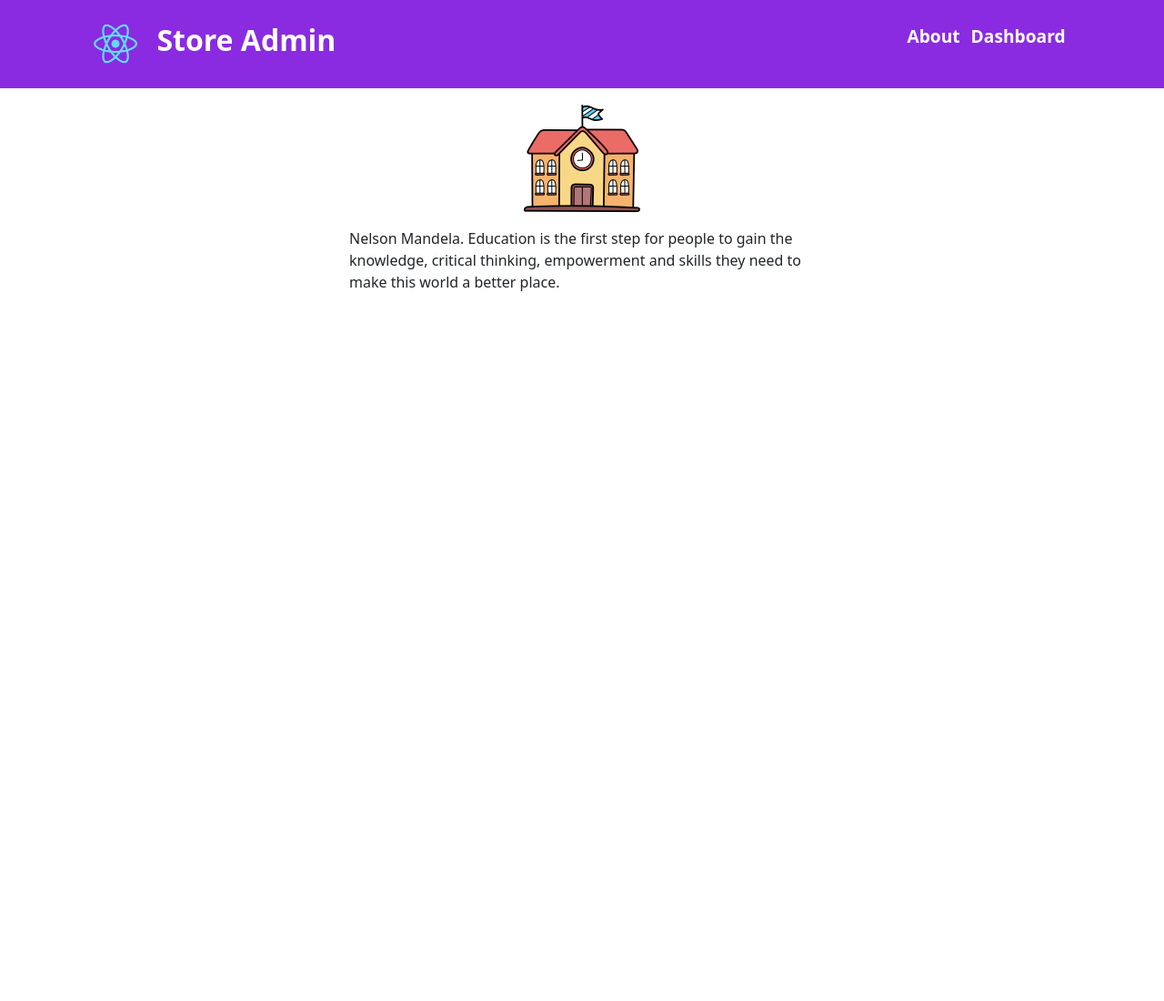
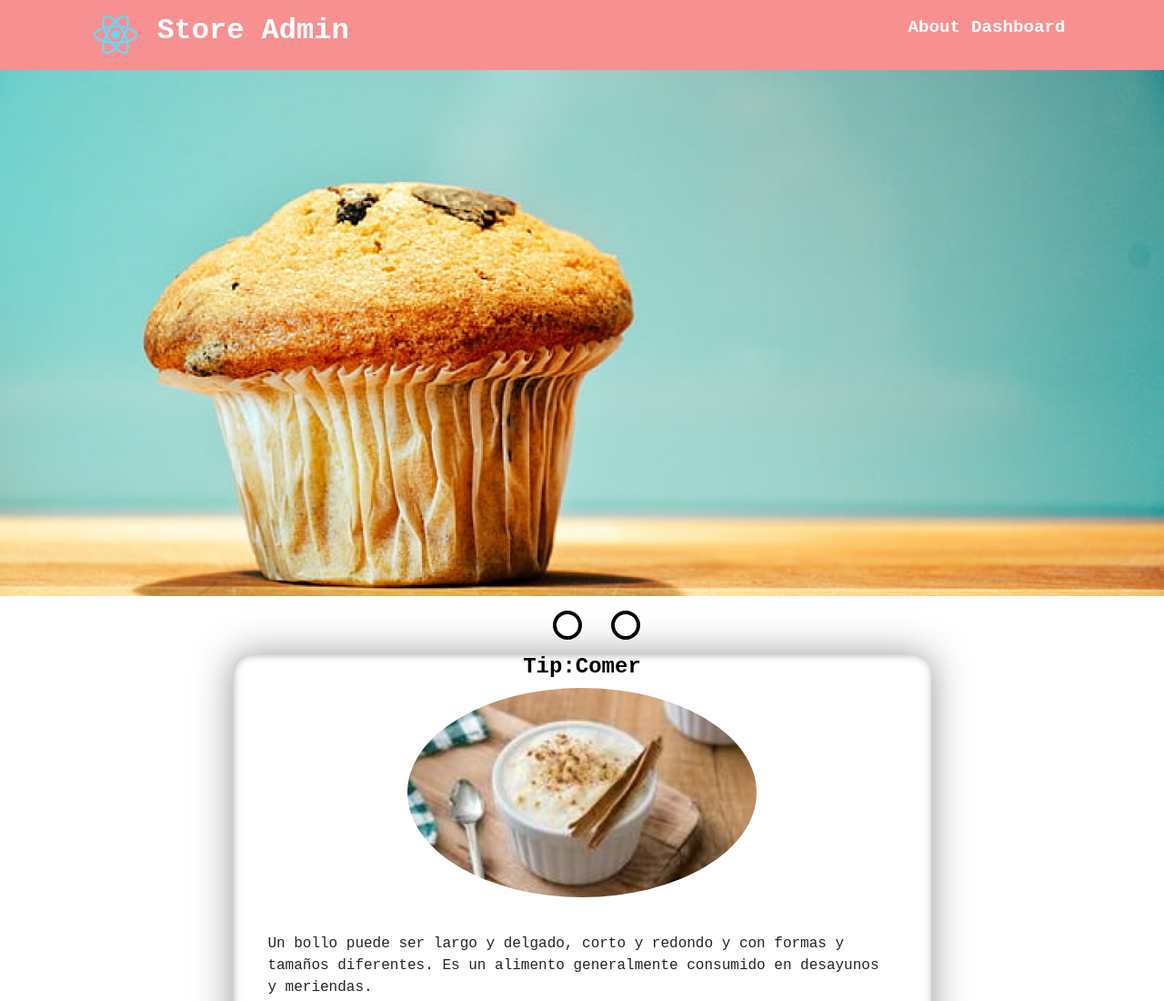
Before and after one commit to joshuaBVB007/StoreAdminWithReact, a React app: page / in a window 1280 px wide. Shown: the top 1100 px of the page at 91% size. Before the commit the page ends 800 px from the top, so only its background shows below. Built offline with nearby package versions, Linux system fonts and the light colour scheme; some packages are replaced by stand-ins of ours; no server answers; the database is empty.

Commit message:
about has a carousel made by us

```diff
--- a/src/About/About.css
+++ b/src/About/About.css
@@ -1,16 +1,84 @@
-h1{
-    color:green
-}
-.school{
-    display:block;
-    margin:1% auto;
-    width:50%;
-    width:10%;
-    height:10%;
+.principal{
+    width: 100%;
 }
 
-p{
-    display:block;
-    width:40%;
+/* DIV principal */
+.carousel{
+    /* 100% porque es el ancho total de la pantalla */
+    width: 100%;
+    overflow-x: hidden;
+}
+
+
+/* DIV que aloja las imagenes */
+.grande{
+    /* 200% porque tenemos imagenes que tienen ambas 100% de ancho */
+    width: 200%;
+    background-color:orange;
+    display:flex;
+    flex-flow: row nowrap;
+    justify-content: space-between;
+    align-items: center;
+    transition: all .5s ease;
+}
+
+.carousel .img{
+    /* 100% porque queremos dividir el ancho de la pantalla / 2 imagenes */
+    width: calc( 100% / 2 );
+}
+/* puntos es una unordered list */
+.carousel .puntos{
+    width: 50%;
     margin: auto;
+    display:flex;
+    flex-flow: row nowrap;
+    justify-content: center;
+    align-items: center;
 }
+
+.punto{
+    width: 2em;
+    height:2em;
+    background-color:white;
+    border: 4px solid black;
+    margin:1em;
+    list-style-type: none;
+    border-radius:50%;
+}
+
+.carousel .punto.activo{
+    background-color:rgb(238, 111, 128);
+}
+
+
+
+/* CARDS */
+.cards{
+    display:flex;
+    flex-flow: row wrap;
+    justify-content: center;
+    align-items: center;
+}
+
+#card{
+    width:60%;
+    background-color: rgba(255, 255, 255, 0.192);
+    border-radius: 20px;
+    box-shadow: 0px 1px 40px rgba(49, 48, 48, 0.507)
+    ,1px 1px 8px rgba(31, 29, 29, 0.342) inset;
+}
+
+
+#card h1{
+    text-align: center;
+    color: black;
+    font-weight: bold;
+    font-size:3vh;
+}
+
+#card img{
+    display: block;
+    width: 50%;
+    margin: 0 auto;
+    border-radius: 50%;
+}
--- a/src/About/About.js
+++ b/src/About/About.js
@@ -1,16 +1,46 @@
 import React from 'react';
 
-export class About extends React.Component {
-        render(){
-            return(
-                <div>
-                    <img className="school" src="/assets/school.png" alt="logo_school" />
-                    <p>
-                    Nelson Mandela. Education is the first step for people to gain the knowledge,
-                    critical thinking,
-                    empowerment and skills they need to make this world a better place.
-                    </p>
+export function About(){
+
+        function Change(position,anterior){
+            var grande=document.querySelector(".grande");
+            var punto=document.querySelectorAll(".punto");
+            let operacion= position * -50;
+            grande.style.transform=`translateX(${ operacion }%)`;
+            punto[position].classList.value="punto activo";
+            punto[anterior].classList.value="punto";
+        }
+
+        return(
+            <div className="principal">
+                <div className="carousel">
+                    <div className="grande">
+                        <img src="/bakery_background.png" alt="img" className="img"></img>
+                        <img src="/bakery_background.png" alt="img" className="img"></img>
+                    </div>
+                    <ul className="puntos">
+                        <li onClick={ () => {Change(0,1)} } className="punto"></li>
+                        <li onClick={ () => {Change(1,0)} } className="punto"></li>
+                    </ul>
                 </div>
-            )
-        }
+                <div className="cards">
+                        <div id="card">
+                                <h1>Tip:Comer</h1>
+                                <img src="/assets/postre7.jpeg" alt="img_card" className="img_card"></img>
+                                <p>Un bollo puede ser largo y delgado, corto y redondo y con formas y tamaños diferentes. Es un alimento generalmente consumido en desayunos y meriendas.</p>
+                        </div>
+                        <div id="card">
+                                <h1>Tip:Comer</h1>
+                                <img src="/assets/postre7.jpeg" alt="img_card" className="img_card"></img>
+                                <p>Un bollo puede ser largo y delgado, corto y redondo y con formas y tamaños diferentes. Es un alimento generalmente consumido en desayunos y meriendas.</p>
+                        </div>
+                        <div id="card">
+                                <h1>Tip:Comer</h1>
+                                <img src="/assets/postre7.jpeg" alt="img_card" className="img_card"></img>
+                                <p>Un bollo puede ser largo y delgado, corto y redondo y con formas y tamaños diferentes. Es un alimento generalmente consumido en desayunos y meriendas.</p>
+                        </div>
+                </div>
+            </div>
+        )
+
 }
--- a/src/FruitsFirebase/fruits.css
+++ b/src/FruitsFirebase/fruits.css
@@ -1,22 +1,24 @@
 .card{
-    float:left;
     width:20%;
     height:10%;
+    margin: 4% 4%;
     border: none;
-    margin-top:4%;
-    /* border: 1px solid black; */
 }
-
 .span_card{
     font-weight: bold;
+    text-align: center;
 }
-
 .card-title{
     text-align:center;
     font-size:2.0em;
     color: blueviolet;
 }
-
+.responsive_fruits{
+    display:flex;
+    flex-direction:row;
+    flex-wrap: wrap;
+    justify-content:center;
+}
 .card-img{
     display:block;
     margin: auto;
@@ -24,7 +26,6 @@
     width: 50%;
     height:120px;
 }
-
 .contenedor_frutas{
     width:80%;
     margin: auto;
--- a/src/FruitsFirebase/fruits.js
+++ b/src/FruitsFirebase/fruits.js
@@ -4,26 +4,25 @@ import { Searcher } from "../Searcher/Searcher"
 
 function ListaFrutas (){
 
-    const [data,setData]=useState('');
     const [Fruits,setFruits]=useState([]);
     const [tablafrutas,setTablafrutas]=useState([])
 
     function UpdateInterface(e){
-        setData(e);
         filterListProducts(e);
     }
+    function filterListProducts(terminoBusqueda){
+        var resultsFiltered=tablafrutas.filter((elemento)=> elemento.Nombre.toString().toLowerCase().includes(terminoBusqueda.toLowerCase()));
+        setFruits(resultsFiltered);
+    }
+    useEffect(()=>{
 
-    function filterListProducts(terminoBusqueda){
-        var resultsFiltered=tablafrutas.filter((elemento)=>{
-            if(elemento.Nombre.toString().toLowerCase().includes(terminoBusqueda.toLowerCase())){
-              return elemento;
-            }
-          });
-          setFruits(resultsFiltered);
-    }
+        let ToSaveOnLocalStorage={frutas:frutas};
 
-    useEffect(()=>{
-        setFruits(frutas)
+        localStorage.setItem("cod_frutas",JSON.stringify(ToSaveOnLocalStorage));
+        let retrieve=localStorage.getItem("cod_frutas");
+        let defFrutas=JSON.parse(retrieve).frutas;
+        console.log(defFrutas);
+        setFruits(defFrutas);
         setTablafrutas(frutas)
     },[])
 
@@ -32,7 +31,7 @@ function ListaFrutas (){
         <div className="contenedor_frutas">
                 <Searcher onJonathan={ UpdateInterface } />
                 {/* <h1>{ dato }</h1> */}
-                <ul>
+                <ul className="responsive_fruits">
                         { Fruits.map((item)=>(
                             <div className="card" key={item.Nombre}>
                                 <h1 className="card-title">{item.Nombre}</h1>
@@ -47,38 +46,6 @@ function ListaFrutas (){
     )
 }
 
-class Input extends React.Component {
-
-        constructor(props) {
-            super(props);
-            this.handleClick = this.handleClick.bind(this)
-            this.insert=this.insert.bind(this);
-            this.state = {temperature: ''};
-        }
-
-        insert(articulo,cantidad){
-            console.log(articulo,cantidad);
-        }
-        handleClick(e){
-            console.log(e.target.value);
-            this.setState({temperature: e.target.value});
-        }
-
-        render(){
-            const tempo=this.state.temperature;
-            return (
-                <div>
-                    <input
-                        placeholder="Cantidad?"
-                        value={ tempo }
-                        onChange={ this.handleClick }
-                    />
-                    <button onClick={ () => this.insert(this.props.nombre,parseInt(tempo) ) }>Update</button>
-                </div>
-            )
-        }
-}
-
 export function Frutas (props){
         return (
             <div>
--- a/src/Header/Header.css
+++ b/src/Header/Header.css
@@ -1,6 +1,6 @@
 .header{
     position: relative;
-    background-color: blueviolet;
+    background-color: rgba(247, 139, 139, 0.952);
 }
 /*Las 2 imagenes del costado derecho*/
 .img1{
@@ -11,7 +11,9 @@
 }
 /*Barra navegacion*/
 nav{
-    display: flex;align-items: center;padding: 20px 8%;
+    display: flex;align-items: center;padding: 10px 8%;
+    /* alineado horizontal de los componentes */
+    justify-content: center;
 }
 /*Enlaces de la barra de navegacion*/
 nav ul{
--- a/src/Header/Header.js
+++ b/src/Header/Header.js
@@ -21,14 +21,14 @@ const db = getDatabase(app);
 //FIREBASE ENDED
 
 export var frutas=[];
+export let defFrutas;
 
 const starCountRef = ref(db, 'Productos/Frutas');
 onValue(starCountRef, (snapshot) => {
 const data = snapshot.val();
 for (const key of Object.values(data)) {
-    //Esta introduciendo un objeto
+
     frutas.push(key);
-    // console.log(key);
 }
 });
 
--- a/src/index.css
+++ b/src/index.css
@@ -12,4 +12,11 @@
 *{
     margin:0;
     padding:0;
+    font-family: 'Courier New', Courier, monospace;
 }
+
+p{
+    display:block;
+    padding: 5%;
+    font-size:2vh;
+}
```
Also changed, not shown: src/LogIn/LogIn.js (added, +10 -0 lines), public/77862-chatting.gif (added), public/assets/acai.jpg (added), public/assets/carrot.jpg (added), public/assets/galletas.jpg (added), public/assets/pastel_frambuesas.jpg (added), public/bakery_background.png (added).
